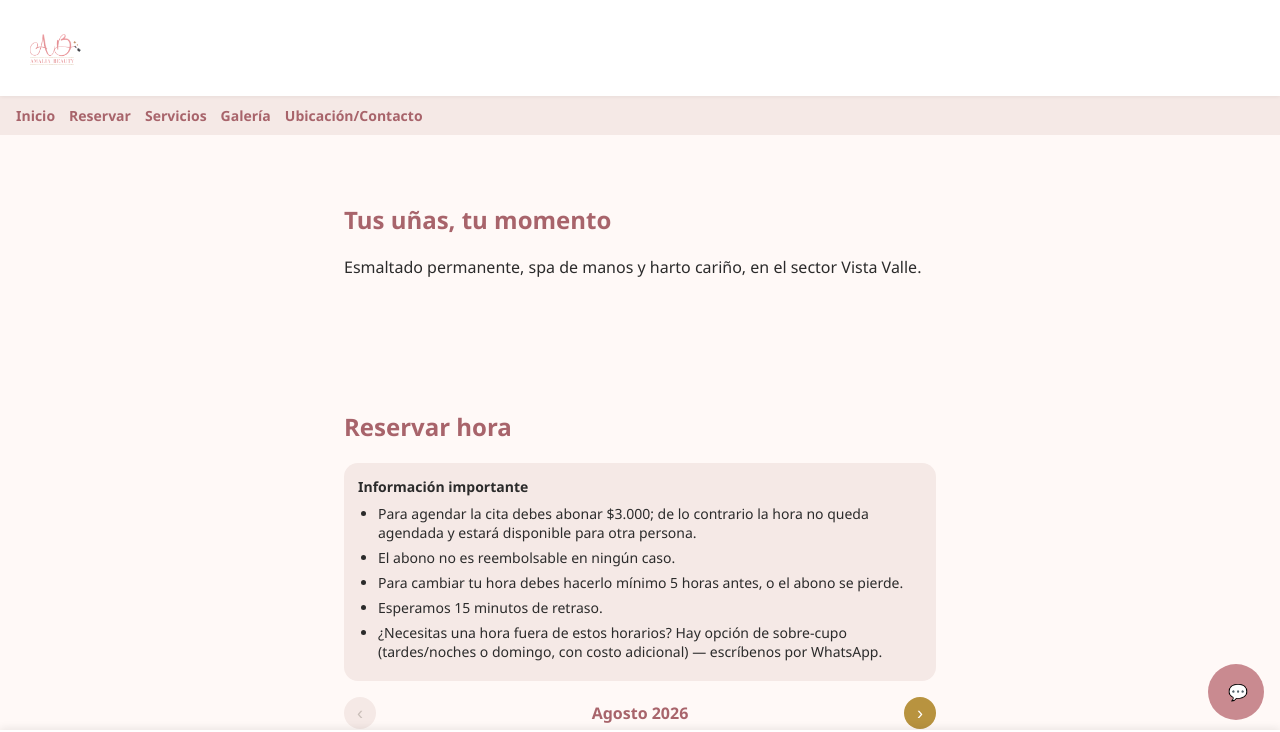
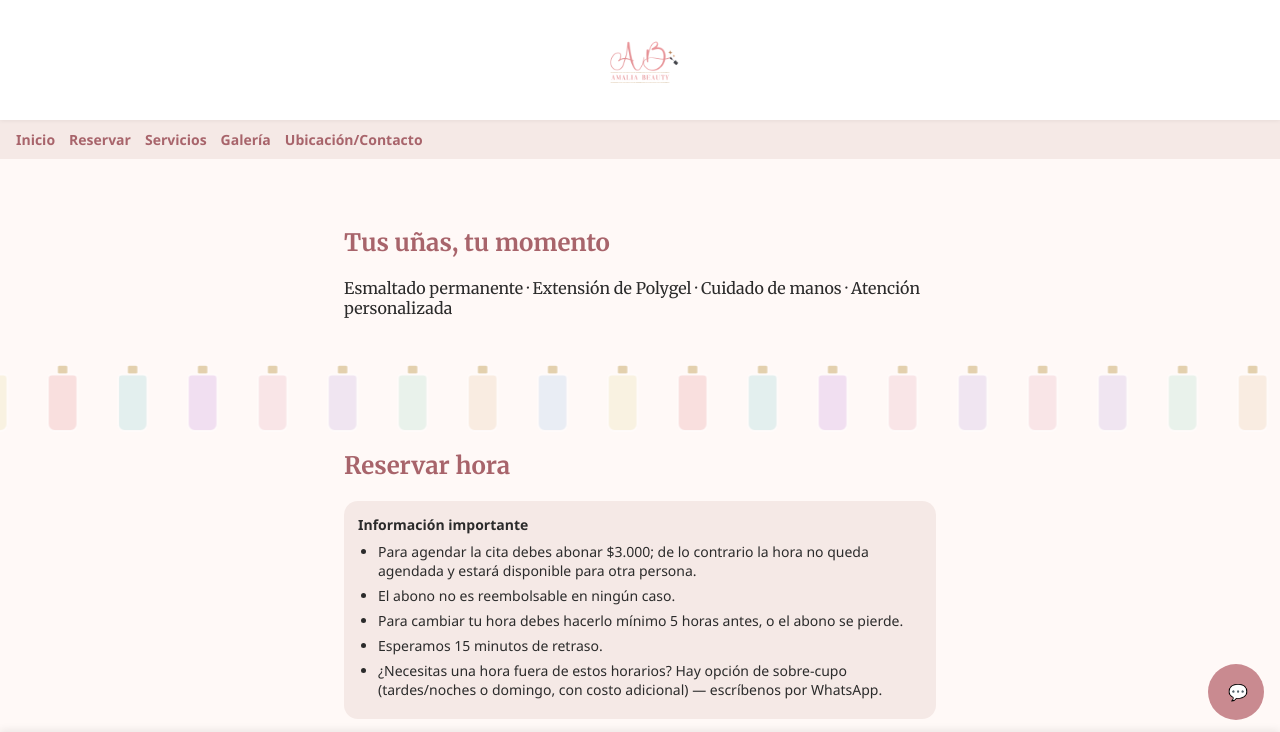
Before and after one commit to BrayanZent/Amalia-Beauty, a website with bundled scripts: page src/index.html in a window 1280 px wide. Shown: the top 732 px of the page. Built offline with nearby package versions, Linux system fonts and the light colour scheme; some packages are replaced by stand-ins of ours; no server answers; the database is empty.

Commit message:
feat: fondo animado de esmaltes con velocidad de scroll, logo centrado y tipografía Merriweather
- Carrusel infinito de frascos (GSAP + ScrollTrigger vía CDN) fijo detrás
  de toda la página, acelera con el scroll y desacelera suave al detenerse
- Logo único agrandado y centrado en el header (fondo semi-transparente)
- Tagline del hero corregido y centrado
- Tipografía Merriweather en títulos y botones

Co-Authored-By: Claude Sonnet 5 <noreply@anthropic.com>

```diff
--- a/src/css/styles.css
+++ b/src/css/styles.css
@@ -14,7 +14,6 @@
 body {
   margin: 0;
   font-family: 'Segoe UI', system-ui, sans-serif;
-  background: var(--color-bg);
   color: var(--color-text);
   padding-bottom: 72px; /* espacio para CTA sticky */
 }
@@ -22,16 +21,18 @@ body {
 header.site-header {
   display: flex;
   align-items: center;
-  justify-content: space-between;
+  justify-content: center;
   padding: 12px 16px;
-  background: white;
+  background: rgba(255, 255, 255, 0.92);
+  backdrop-filter: blur(2px);
+  -webkit-backdrop-filter: blur(2px);
   position: sticky;
   top: 0;
   z-index: 20;
   box-shadow: 0 1px 4px rgba(0,0,0,0.06);
 }
 
-header.site-header img { height: 72px; }
+header.site-header img { height: 96px; }
 
 nav.site-nav {
   display: flex;
@@ -238,3 +239,32 @@ h1, h2 { color: var(--color-primary-dark); }
   padding: 10px 0;
   font-size: 15px;
 }
+
+.marquee-bg {
+  position: fixed;
+  inset: 0;
+  z-index: -1;
+  overflow: hidden;
+  background: var(--color-bg);
+  pointer-events: none;
+}
+
+.marquee-track {
+  position: absolute;
+  inset: 0;
+  display: flex;
+  align-items: center;
+  height: 100%;
+  white-space: nowrap;
+  width: max-content;
+  opacity: 0.4;
+}
+
+.marquee-bottle {
+  flex-shrink: 0;
+  margin: 0 12px;
+}
+
+h1, h2, .hero-tagline, .btn-primary {
+  font-family: 'Merriweather', serif;
+}
--- a/src/index.html
+++ b/src/index.html
@@ -5,9 +5,16 @@
   <meta name="viewport" content="width=device-width, initial-scale=1.0">
   <title>Amalia Beauty — Reserva tu hora</title>
   <link rel="stylesheet" href="css/styles.css">
+  <link rel="preconnect" href="https://fonts.googleapis.com">
+  <link href="https://fonts.googleapis.com/css2?family=Merriweather:wght@400;700&display=swap" rel="stylesheet">
+  <script src="https://cdn.jsdelivr.net/npm/gsap@3.12.5/dist/gsap.min.js"></script>
+  <script src="https://cdn.jsdelivr.net/npm/gsap@3.12.5/dist/ScrollTrigger.min.js"></script>
   <script src="https://cdn.jsdelivr.net/npm/@supabase/supabase-js@2/dist/umd/supabase.min.js"></script>
 </head>
 <body>
+  <div class="marquee-bg" id="marquee-bg" aria-hidden="true">
+    <div class="marquee-track" id="marquee-track"></div>
+  </div>
   <header class="site-header">
     <img src="assets/logo.png" alt="Amalia Beauty">
   </header>
@@ -21,7 +28,7 @@
 
   <section id="inicio">
     <h1>Tus uñas, tu momento</h1>
-    <p>Esmaltado permanente, spa de manos y harto cariño, en el sector Vista Valle.</p>
+    <p class="hero-tagline">Esmaltado permanente · Extensión de Polygel · Cuidado de manos · Atención personalizada</p>
   </section>
 
   <section id="reservar">
@@ -75,6 +82,7 @@
     <a href="#reservar" class="btn-primary">Reservar hora</a>
   </div>
 
+  <script type="module" src="js/velocityMarquee.js"></script>
   <script type="module" src="js/services.js"></script>
   <script type="module" src="js/expireBookings.js"></script>
   <script type="module" src="js/booking.js"></script>
--- /dev/null
+++ b/src/js/velocityMarquee.js
@@ -0,0 +1,65 @@
+const PASTELES = ['#f0c9d0', '#d9c9e8', '#c9e8d9', '#f0d9c0', '#c9dbf0', '#f0e8c0', '#f0b8b8', '#b8e0e0', '#ddb8e8'];
+const CANTIDAD_FRASCOS = 20;
+
+function frascoSVG(color) {
+  return `
+    <svg class="marquee-bottle" width="46" height="70" viewBox="0 0 34 52" aria-hidden="true">
+      <rect x="13" y="0" width="8" height="7" rx="1.5" fill="#b8933f" stroke="#fff" stroke-width="1"></rect>
+      <path d="M9 7 h16 a3 3 0 0 1 3 3 v34 a5 5 0 0 1 -5 5 h-12 a5 5 0 0 1 -5 -5 v-34 a3 3 0 0 1 3 -3 z" fill="${color}" stroke="#ffffff" stroke-width="1.5" stroke-opacity="0.9"></path>
+    </svg>
+  `;
+}
+
+function construirFrascos() {
+  let fila = '';
+  for (let i = 0; i < CANTIDAD_FRASCOS; i++) {
+    fila += frascoSVG(PASTELES[i % PASTELES.length]);
+  }
+  // Se duplica una vez para que el loop de -50% no tenga cortes visibles.
+  return fila + fila;
+}
+
+function iniciarCarrusel() {
+  const track = document.getElementById('marquee-track');
+  if (!track || typeof gsap === 'undefined') return;
+
+  track.innerHTML = construirFrascos();
+
+  const loopBase = gsap.to(track, {
+    xPercent: -50,
+    duration: 50,
+    ease: 'none',
+    repeat: -1,
+  });
+
+  if (typeof ScrollTrigger === 'undefined') return;
+  gsap.registerPlugin(ScrollTrigger);
+
+  ScrollTrigger.create({
+    onUpdate: (self) => {
+      const velocidad = self.getVelocity();
+      const impulso = gsap.utils.clamp(-6, 6, velocidad / 300);
+      gsap.to(loopBase, {
+        timeScale: 1 + Math.abs(impulso),
+        duration: 0.3,
+        ease: 'power1.out',
+        overwrite: true,
+      });
+    },
+  });
+
+  ScrollTrigger.addEventListener('scrollEnd', () => {
+    gsap.to(loopBase, {
+      timeScale: 1,
+      duration: 1,
+      ease: 'power2.out',
+      overwrite: true,
+    });
+  });
+}
+
+if (document.readyState === 'loading') {
+  document.addEventListener('DOMContentLoaded', iniciarCarrusel);
+} else {
+  iniciarCarrusel();
+}
```
